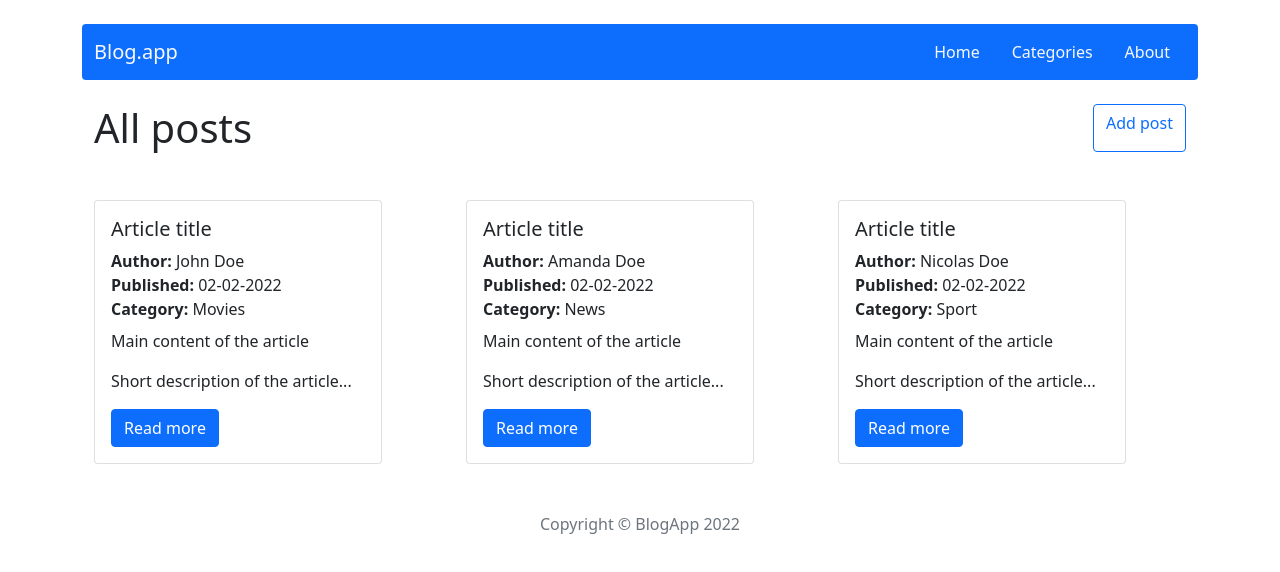
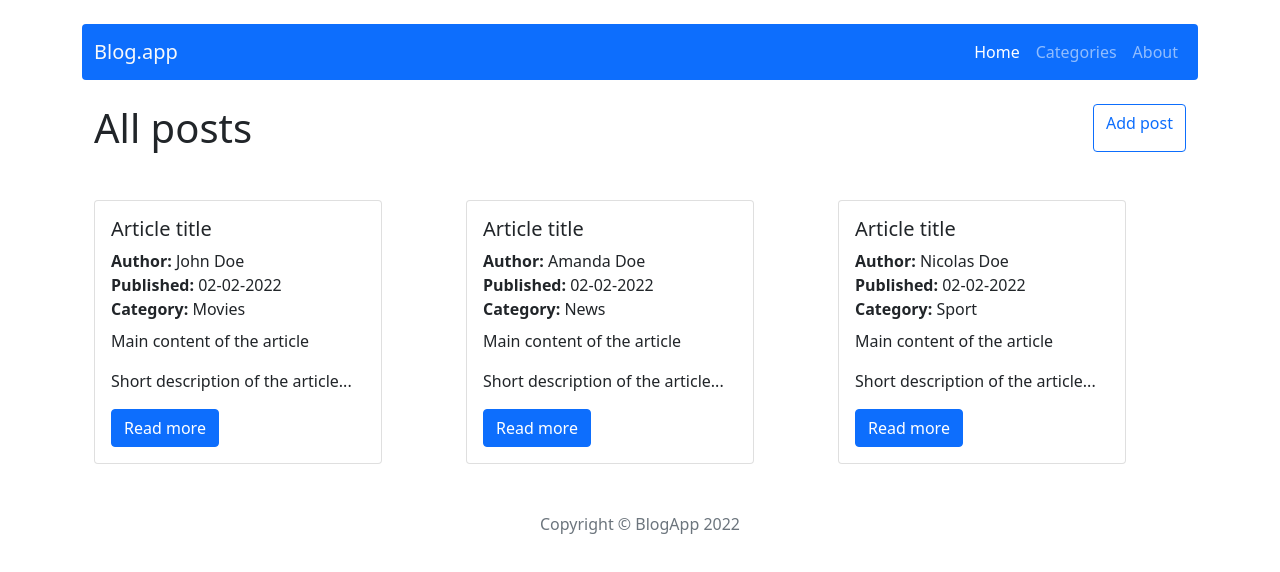
Before and after one commit to Lukasz-Sochacki/blogApp, a React (Create React App) app: page / in a window 1280 px wide. Shown: the top 572 px of the page. Built offline with nearby package versions, Linux system fonts and the light colour scheme.

Commit message:
Add active class to NavBar

```diff
--- a/src/components/pages/Home/Home.js
+++ b/src/components/pages/Home/Home.js
@@ -1,6 +1,6 @@
 import { getAllPosts } from '../../../redux/postsRedux';
 import { useSelector } from 'react-redux';
-import { Card, Col, Container, Row, Stack } from 'react-bootstrap';
+import { Card, Col, Container, Row } from 'react-bootstrap';
 import { Link } from 'react-router-dom';
 import { dateToStr } from '../../../utils/dateToStr';
 
--- a/src/components/views/NavBar/NavBar.js
+++ b/src/components/views/NavBar/NavBar.js
@@ -2,6 +2,7 @@ import { NavLink } from 'react-router-dom';
 import Nav from 'react-bootstrap/Nav';
 import Navbar from 'react-bootstrap/Navbar';
 import Container from 'react-bootstrap/Container';
+import styles from './NavBar.module.scss';
 
 const NavBar = () => {
   return (
@@ -17,13 +18,31 @@ const NavBar = () => {
             Blog.app
           </Navbar.Brand>
           <Nav className='d-inline-flex'>
-            <Nav.Link className='text-light px-3' as={NavLink} to='/'>
+            <Nav.Link
+              className={({ isActive }) =>
+                isActive ? styles.linkActive : 'text-light px-3'
+              }
+              as={NavLink}
+              to='/'
+            >
               Home
             </Nav.Link>
-            <Nav.Link className='text-light px-3' as={NavLink} to='/categories'>
+            <Nav.Link
+              className={({ isActive }) =>
+                isActive ? styles.linkActive : 'text-light px-3'
+              }
+              as={NavLink}
+              to='/categories'
+            >
               Categories
             </Nav.Link>
-            <Nav.Link className='text-light px-3' as={NavLink} to='/about'>
+            <Nav.Link
+              className={({ isActive }) =>
+                isActive ? styles.linkActive : 'text-light px-3'
+              }
+              as={NavLink}
+              to='/about'
+            >
               About
             </Nav.Link>
           </Nav>
--- a/src/redux/postsRedux.js
+++ b/src/redux/postsRedux.js
@@ -48,11 +48,4 @@ const postsReducer = (statePart = [], action) => {
   }
 };
 
-const categoriesReducer = (statePart = [], action) => {
-  switch (action.type) {
-    default:
-      return statePart;
-  }
-};
-
 export default postsReducer;
```
